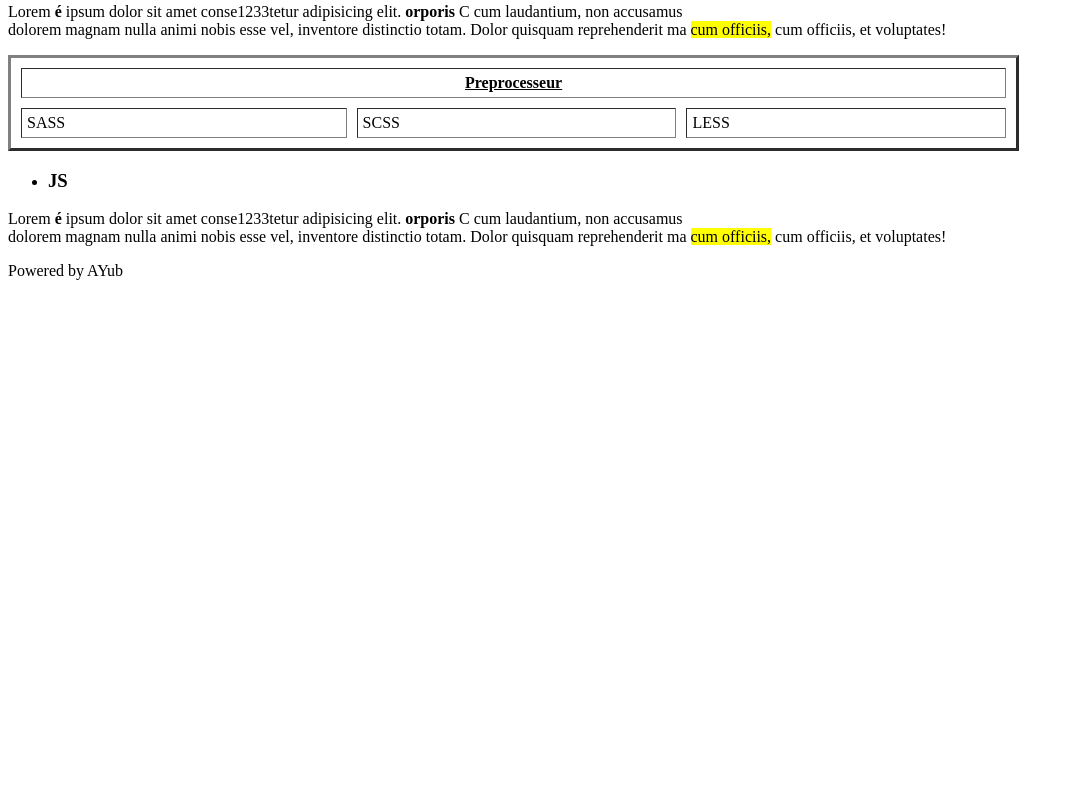
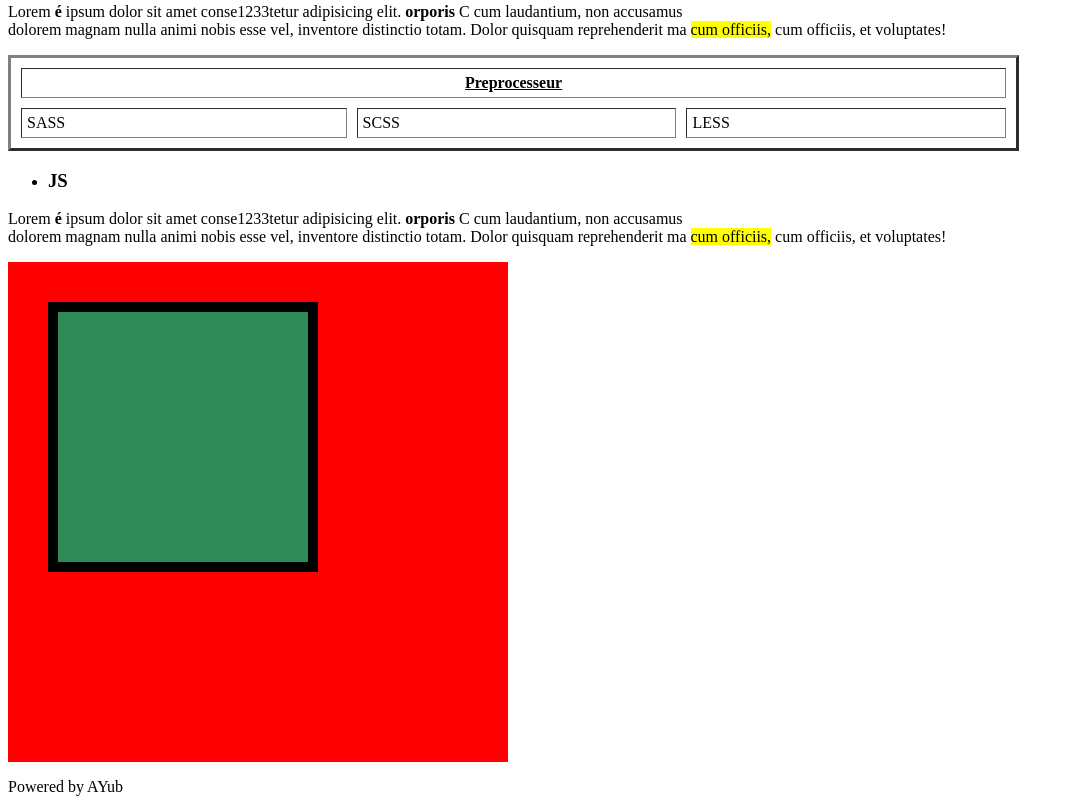
Before and after one commit to imanegannaoui/Workshop-HTML-CSS, a plain HTML site: page index.html in a window 1280 px wide. Shown: the part 331-1143 px from the top of the page, without its empty margins (0-1074 px from the left). Before the commit the page ends 800 px from the top, so only its background shows below. Drawn offline with Linux system fonts and the light colour scheme.

Commit message:
add style.css edit index.html

```diff
--- a/index.html
+++ b/index.html
@@ -5,6 +5,7 @@
     <meta charset="UTF-8">
     <meta name="viewport" content="width=device-width, initial-scale=1.0">
     <title>developpement Web</title>
+    <link rel="stylesheet" href="style.css">
 </head>
 <body>
 
@@ -54,6 +55,7 @@
 
     </section>
     <section>
+
         <article>
                 <ul>
                     <li><h3>JS</h3></li>
@@ -61,6 +63,12 @@
             <p>
                 Lorem <strong>é </strong> ipsum dolor sit amet conse<span>1233</span>tetur adipisicing elit. <b>orporis</b> C cum laudantium, non accusamus <br> dolorem magnam nulla animi nobis esse vel, inventore distinctio  totam. Dolor quisquam reprehenderit ma <mark>cum officiis,</mark> cum officiis, et voluptates!
             </p>
+            <div id="big">
+                <canvas id="square" > </canvas>
+            </div>
+
+
+
         </article>
     </section>
     <footer>
--- /dev/null
+++ b/style.css
@@ -0,0 +1,14 @@
+#big {
+    height:500px ;
+    width: 500px;
+    background-color: red;
+
+}
+#square {
+    background-color: seagreen;
+    position: relative;
+    top: 40px; left: 40px;
+    border: 10px solid black;
+    width: 50%;
+    height: 50%;
+}
```
